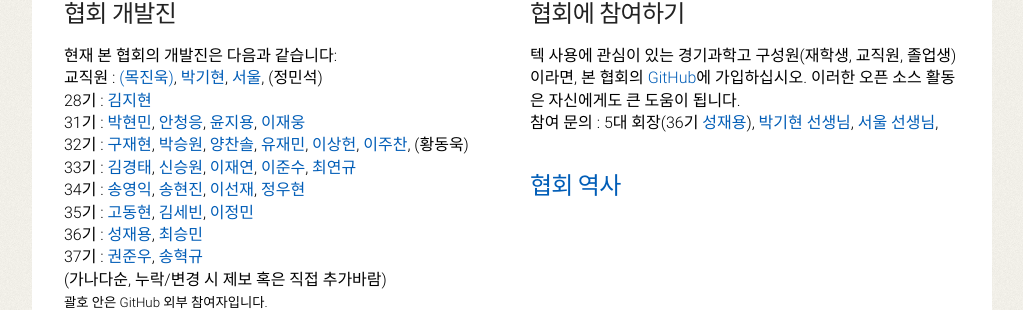
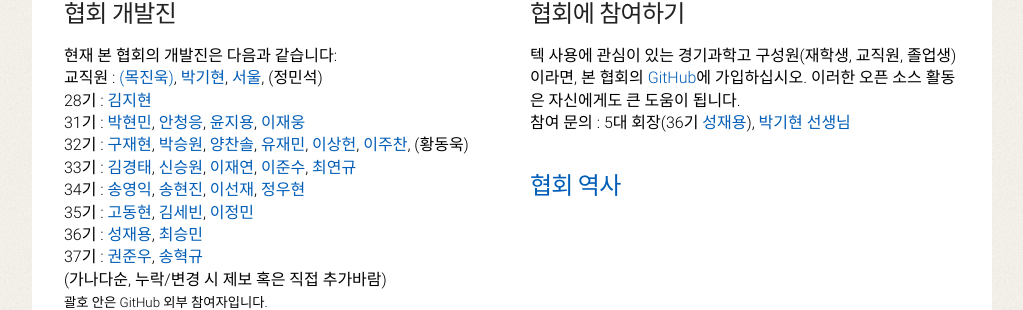
Before and after one commit to gshstexsociety/gshstexsociety.github.io, a Jekyll site: the page built from 참여/index.md, in a window 1280 px wide. Shown: the part 579-889 px from the top of the page, without its empty margins (128-1151 px from the left). Built offline with Jekyll 4.4.1, drawn with Linux system fonts in a browser that asks for light colours.

Commit message:
Update index.md

```diff
--- a/참여/index.md
+++ b/참여/index.md
@@ -52,7 +52,7 @@ permalink: /참여/
     텍 사용에 관심이 있는 경기과학고 구성원(재학생, 교직원, 졸업생)이라면,
     본 협회의 <a href="https://github.com/gshslatexintro">GitHub</a>에 가입하십시오. 이러한 오픈 소스 활동은 자신에게도 큰 도움이 됩니다.
     <br>
-    <b>참여 문의</b> : 5대 회장(36기 <a href="https://gitub.com/buttercrab">성재용</a>), <a href="https://github.com/guitar79">박기현 선생님</a>, <a href="https://github.com/WoolSeo">서울 선생님</a>,
+    <b>참여 문의</b> : 5대 회장(36기 <a href="https://gitub.com/buttercrab">성재용</a>), <a href="https://github.com/guitar79">박기현 선생님</a>
     </p>
     <h2><a href="https://github.com/gshslatexintro/gshslatexintro/wiki/History-of-GSHS-TeX-Society">협회 역사</a></h2>
   </div>
```
